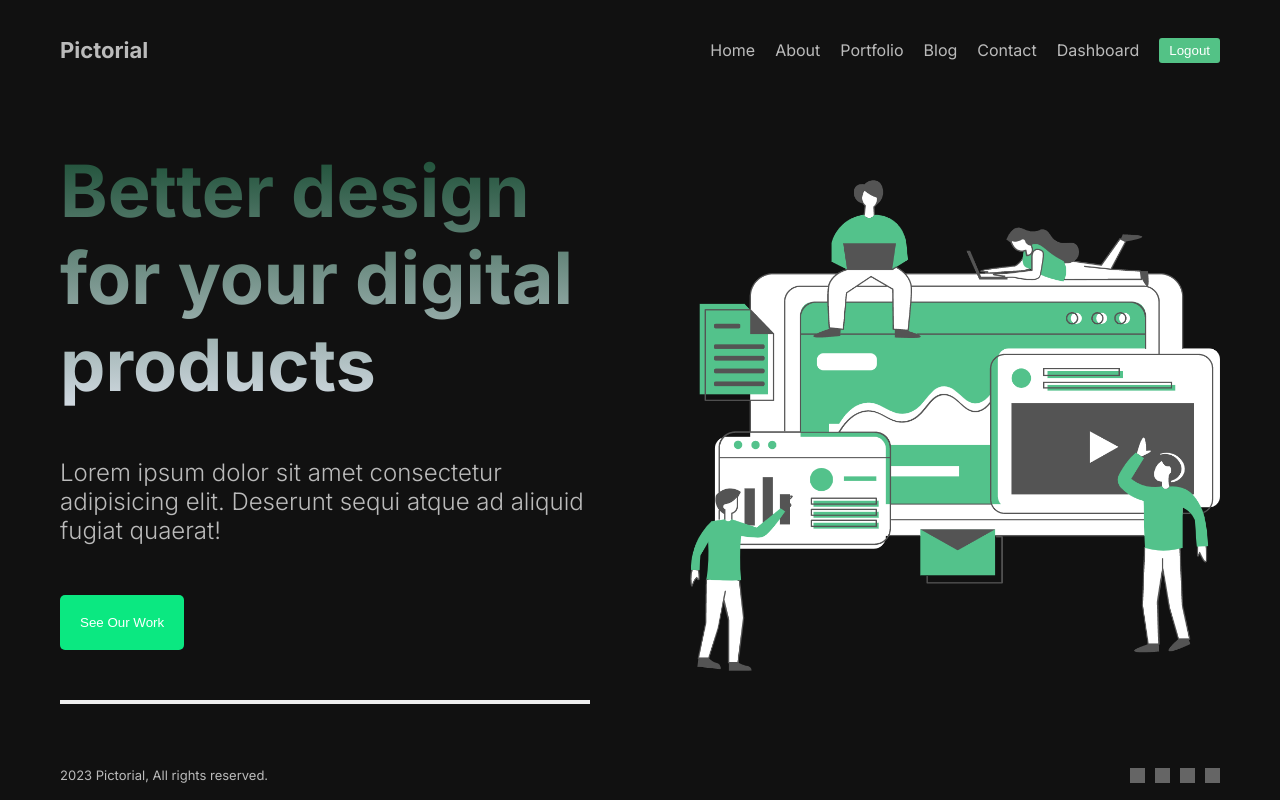
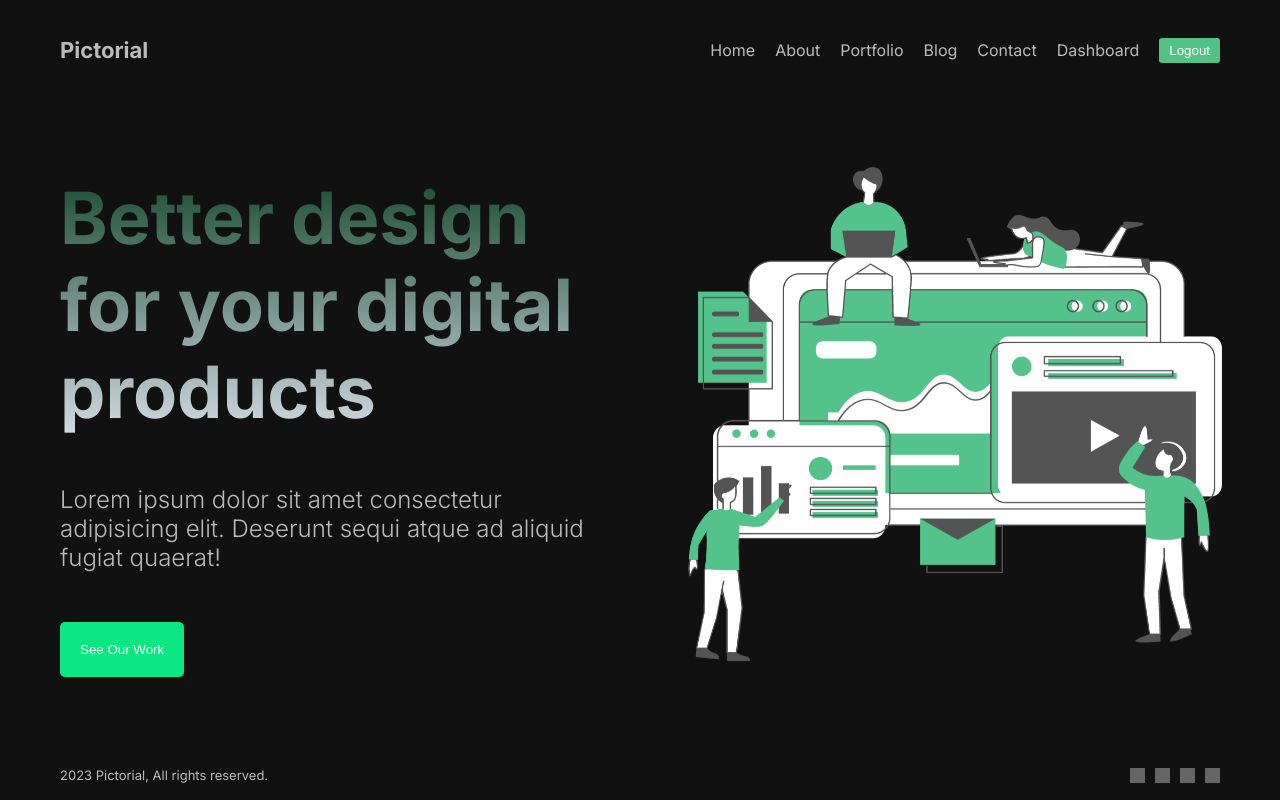
Before and after one commit to dev-ahmedali/pictorial, a Next.js app: page / in a window 1280 px wide. Built offline with nearby package versions, Linux system fonts and the light colour scheme; grey boxes are pictures that could not be loaded.

Commit message:
updated home page

```diff
--- a/src/app/contact/loading.jsx
+++ b/src/app/contact/loading.jsx
@@ -7,4 +7,4 @@ const loading = () => {
   )
 }
 
-export default loading
+export default loading;
--- a/src/app/contact/page.module.css
+++ b/src/app/contact/page.module.css
@@ -33,10 +33,10 @@
 
 @keyframes move {
   from {
-    transform: translateY(-15px);
+    transform: translateY(-10px);
   }
   to {
-    transform: translateY(0px) scale(1.03);
+    transform: translateY(10px);
   }
 }
 
--- a/src/app/page.jsx
+++ b/src/app/page.jsx
@@ -15,7 +15,6 @@ export default function Home() {
           sequi atque ad aliquid fugiat quaerat!
         </p>
         <Button url="/portfolio" text="See Our Work"/>
-        <button className={styles.button}></button>
       </div>
 
       <div className={styles.item}>
--- a/src/app/page.module.css
+++ b/src/app/page.module.css
@@ -22,9 +22,19 @@
   width: 100%;
   height: 500px;
   object-fit: cover;
+  animation: move 3s infinite ease alternate;
 }
 
 .desc {
   font-size: 24px;
   font-weight: 300;
 }
+
+@keyframes move {
+  from {
+    transform: translateY(-15px);
+  }
+  to {
+    transform: translateY(0px) scale(1.03);
+  }
+}
```
